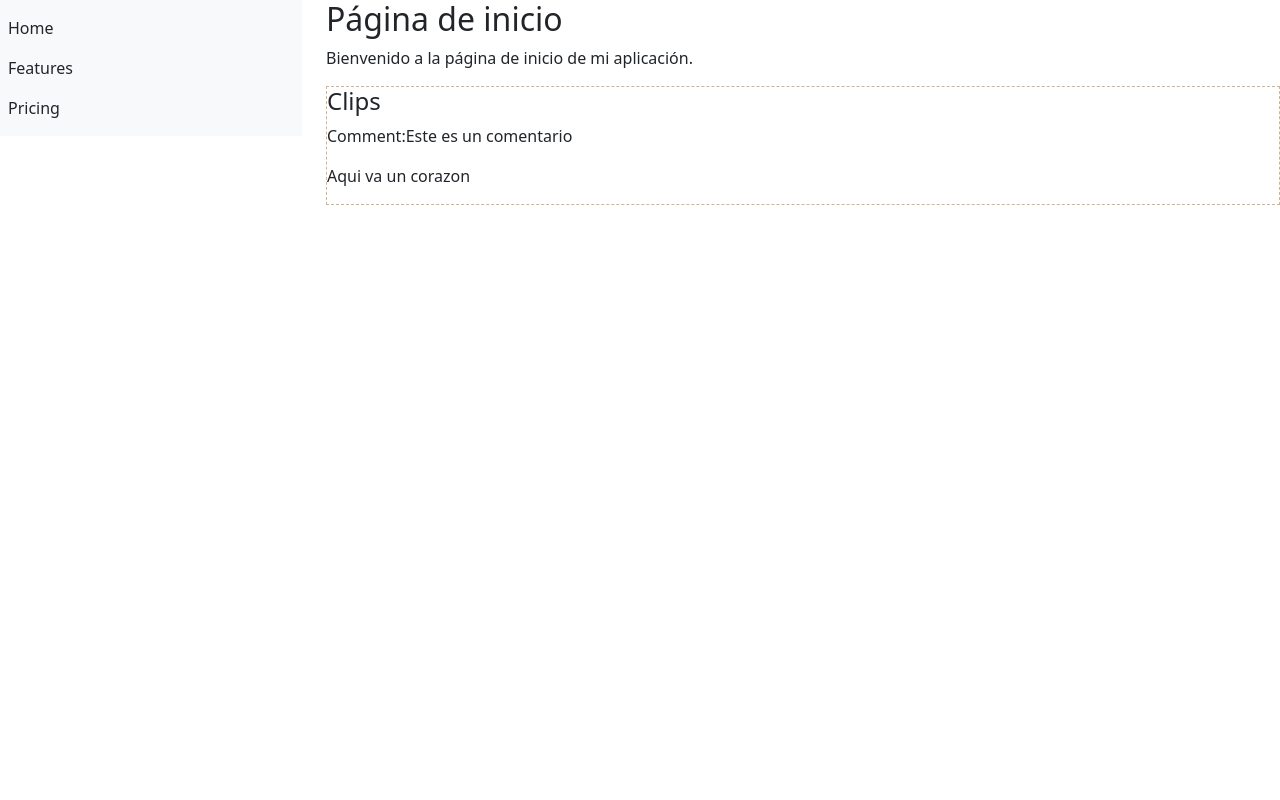
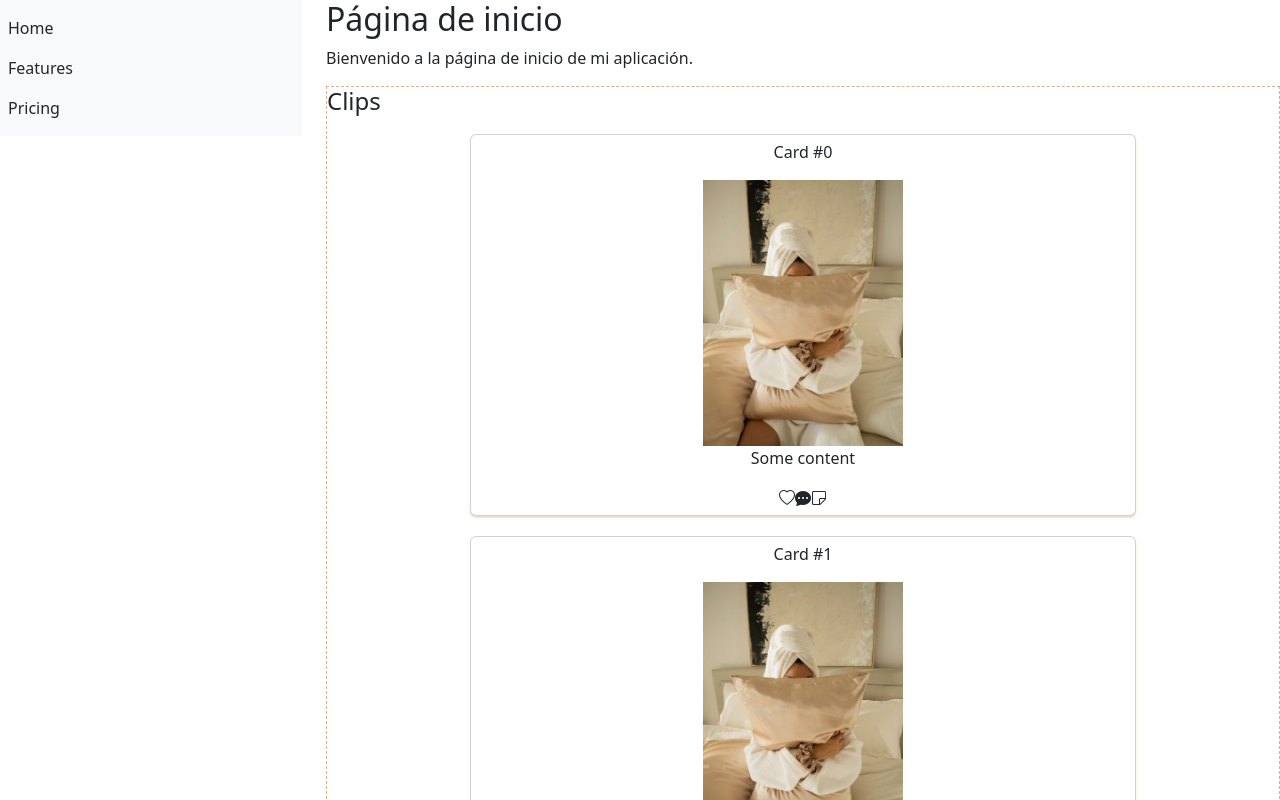
Before and after one commit to JuanitaOramas/Project_SelClips, a React (Create React App) app: page / in a window 1280 px wide. Shown: the top 800 px of the page. Built offline with nearby package versions, Linux system fonts and the light colour scheme; the HTML template or start-up script is replaced by a standard one.

Commit message:
:100:  Actualizacion Front Main Page

```diff
--- a/package.json
+++ b/package.json
@@ -7,10 +7,12 @@
     "@testing-library/react": "^13.4.0",
     "@testing-library/user-event": "^13.5.0",
     "bootstrap": "^5.3.2",
+    "bootstrap-icons": "^1.11.1",
     "mdb-react-ui-kit": "^6.3.0",
     "react": "^18.2.0",
     "react-bootstrap": "^2.9.1",
     "react-dom": "^18.2.0",
+    "react-infinite-scroll-component": "^6.1.0",
     "react-router-dom": "^6.18.0",
     "react-scripts": "5.0.1",
     "web-vitals": "^2.1.4"
--- a/src/components/Clips.css
+++ b/src/components/Clips.css
@@ -1,6 +1,28 @@
-.clips-container{
+.clips-container {
     /* background-color: lightblue; */
 
-    border:dashed 1px ;
+    border: dashed 1px;
     border-color: tan;
 }
+
+.card {
+    width: 70%;
+    align-items: center;
+    margin: 0 auto;
+    background-color: #fff;
+    border: 1px solid rgb(238,221,207);
+    border-radius: 4px;
+    padding: 5px;
+    margin: 10px;
+    box-shadow: 0 2px 2px rgb(238,221,207);
+}
+
+.clips-container {
+    /* background-color: rgb(238,221,207); */
+}
+
+.cards-container {
+    display: flex;
+    flex-direction: column;
+    align-items: center;
+}
--- a/src/components/Clips.jsx
+++ b/src/components/Clips.jsx
@@ -1,19 +1,63 @@
-import React from 'react';
+import React, { useState, useEffect } from 'react';
+import InfiniteScroll from "react-infinite-scroll-component";
 import './Clips.css';
+import 'bootstrap-icons/font/bootstrap-icons.css';
 
-function Clips() {
+import sleepPhoto from "../sleepFoto.png";
+
+
+const Clips = () => {
+    const initialItems = Array.from({ length: 20 });
+    const initialCount = 1;
+
+    const [items, setItems] = useState(initialItems);
+    const [count, setCount] = useState(initialCount);
+
+    const style = {
+        height: 40,
+        border: "1px solid green",
+        margin: 6,
+        padding: 8
+    };
+
+    const fetchMoreData = () => {
+        // Simula una llamada asíncrona
+
+        setTimeout(() => {
+            setItems([...items, ...Array.from({ length: 20 })]);
+            setCount(count + 1);
+        }, 1500);
+
+
+    };
+
     return (
-        <div className = "clips-container" >
-            <h4 >Clips</h4>
-            <div>
+        <div className="clips-container">
+            <h4>Clips</h4>
+            <InfiniteScroll
+                dataLength={items.length}
+                next={fetchMoreData}
+                hasMore={count < 5}
+                loader={<h5>Loading...</h5>}
+            >
+                <div className="cards-container">
+                    {items.map((item, index) => (
+                        <div className="card" key={index}>
+                            <p className="Title">Card #{index}</p>
+                            <img src={sleepPhoto} alt="photo" style={{ width: "200px" }} />
+                            <p className="Block">Some content</p>
+                            <div>
+                                <i className="bi bi-heart"></i>
+                                <i className="bi bi-chat-dots-fill"></i>
+                                <i className="bi bi-sticky"></i>
+                            </div>
+                        </div>
+                    ))}
+                </div>
+            </InfiniteScroll>
+        </div>
 
-            </div>
-            <div>
-                <p>Comment:Este es un comentario</p>
-                <p>Aqui va un corazon</p>
-            </div>
-        </div>
     );
-}
+};
 
 export default Clips;
```
Also changed, not shown: src/sleepFoto.png (added), 1 other file (tests, documents, lock files or other folders).
